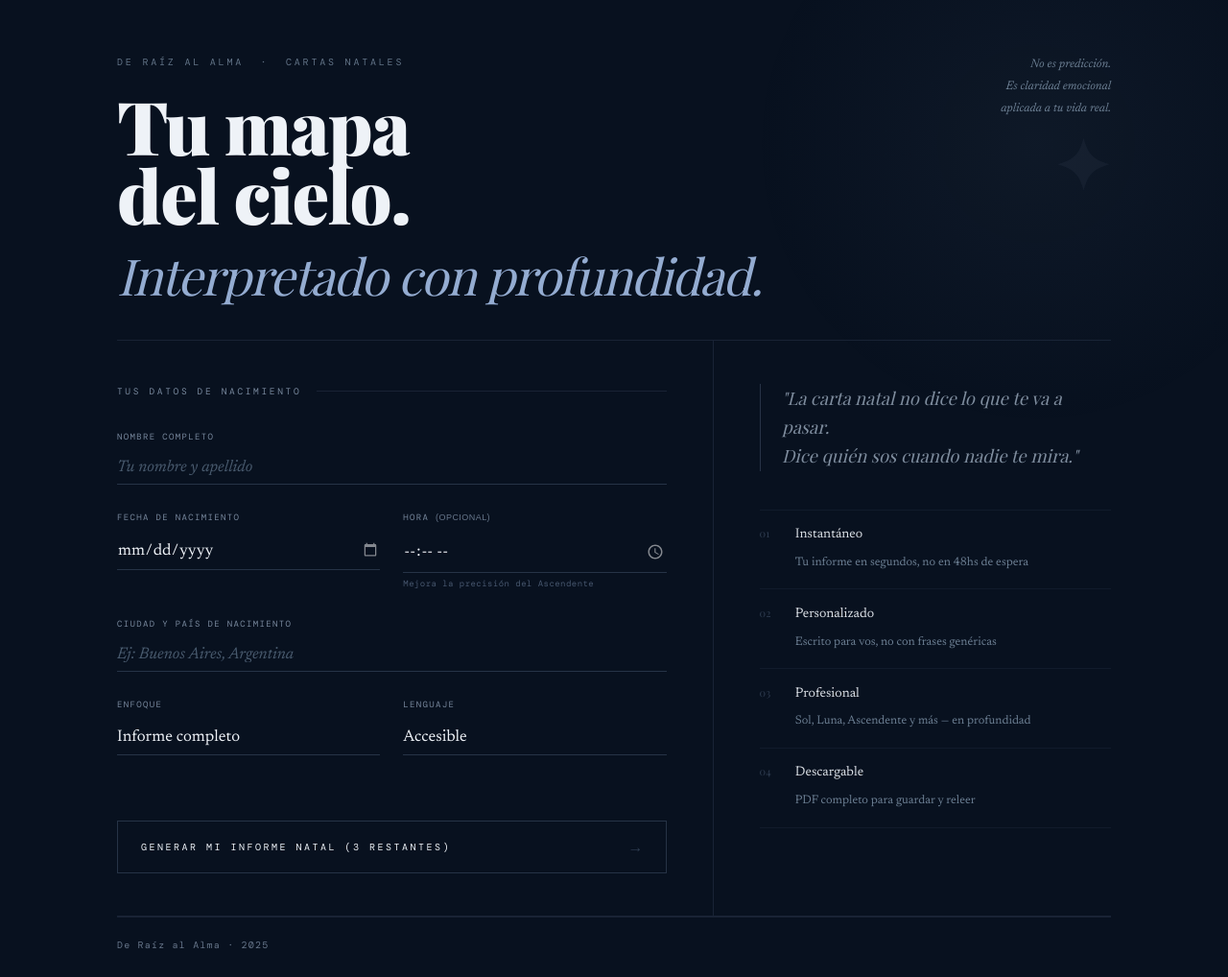
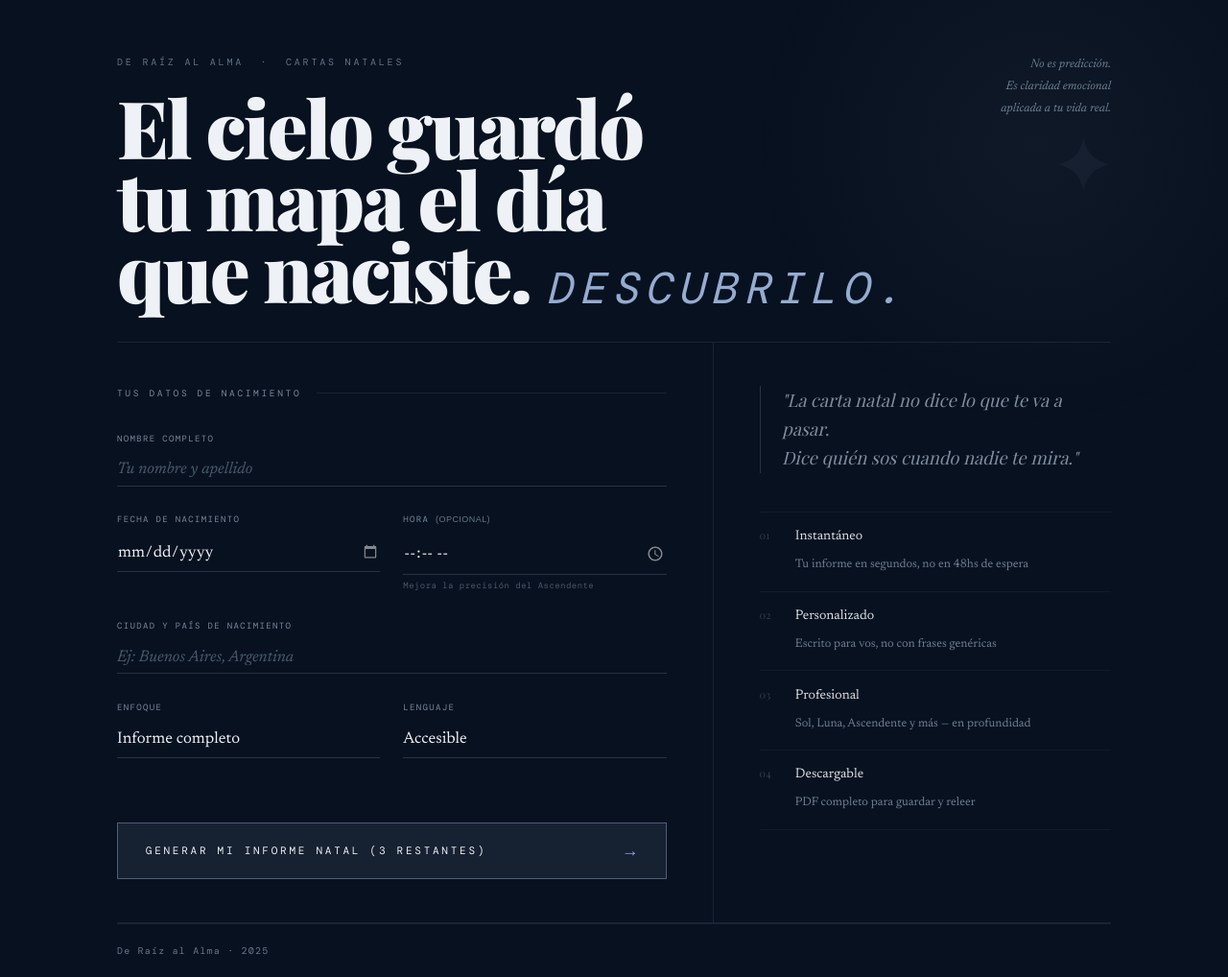
Before and after one commit to MatiasCardoso-000/informe-astral, a website: page index.html in a window 1280 px wide. Shown: the whole page at 96% size. Drawn offline with nearby package versions, Linux system fonts and the light colour scheme; a web font is replaced by a local one.

Commit message:
new headline copy + stronger CTA button

```diff
--- a/index.html
+++ b/index.html
@@ -82,21 +82,24 @@
 
   .hdr-h1 {
     font-family: 'Playfair Display', serif;
-    font-size: clamp(2.6rem, 6vw, 4.8rem);
+    font-size: clamp(2.8rem, 6.5vw, 5.5rem);
     font-weight: 900;
-    line-height: 0.93;
+    line-height: 0.9;
     color: var(--text);
-    letter-spacing: -0.02em;
+    letter-spacing: -0.03em;
   }
 
   .hdr-h1 em {
     font-style: italic;
-    font-weight: 400;
+    font-weight: 300;
     color: var(--silver);
-    display: block;
-    font-size: 0.68em;
-    line-height: 1.35;
-    margin-top: 0.25em;
+    display: inline-block;
+    font-size: 0.55em;
+    line-height: 1;
+    margin-top: 0.6em;
+    letter-spacing: 0.15em;
+    text-transform: uppercase;
+    font-family: 'DM Mono', monospace;
   }
 
   .hdr-right { text-align: right; }
@@ -196,12 +199,12 @@
   .btn-gen {
     margin-top: 2.5rem;
     width: 100%;
-    padding: 1rem 1.5rem;
-    background: transparent;
+    padding: 1.1rem 1.8rem;
+    background: rgba(148,172,209,0.1);
     color: var(--text);
-    border: 1px solid var(--border2);
+    border: 1px solid rgba(148,172,209,0.45);
     font-family: 'DM Mono', monospace;
-    font-size: 10px;
+    font-size: 11px;
     font-weight: 400;
     letter-spacing: 0.25em;
     text-transform: uppercase;
@@ -211,10 +214,14 @@
     align-items: center;
     justify-content: space-between;
   }
-  .btn-gen:hover { background: rgba(148,172,209,0.06); border-color: var(--silver); color: var(--silver2); }
+  .btn-gen:hover {
+    background: rgba(148,172,209,0.18);
+    border-color: rgba(180,200,225,0.7);
+    color: #fff;
+  }
   .btn-gen:disabled { opacity: 0.35; cursor: not-allowed; }
-  .btn-gen-arrow { font-size: 1rem; color: var(--text-off); transition: transform 0.25s; }
-  .btn-gen:hover .btn-gen-arrow { transform: translateX(5px); color: var(--silver); }
+  .btn-gen-arrow { font-size: 1.1rem; color: var(--silver); transition: transform 0.25s; }
+  .btn-gen:hover .btn-gen-arrow { transform: translateX(6px); }
 
   .err-box {
     margin-top: 0.9rem;
@@ -620,8 +627,8 @@
     <div>
         <div class="brand">De Raíz al Alma &nbsp;·&nbsp; Cartas Natales</div>
       <h1 class="hdr-h1">
-        Tu mapa<br>del cielo.
-        <em>Interpretado con profundidad.</em>
+        El cielo guardó<br>tu mapa el día<br>que naciste.
+        <em>Descubrilo.</em>
       </h1>
     </div>
     <div class="hdr-right" aria-hidden="true">
```
